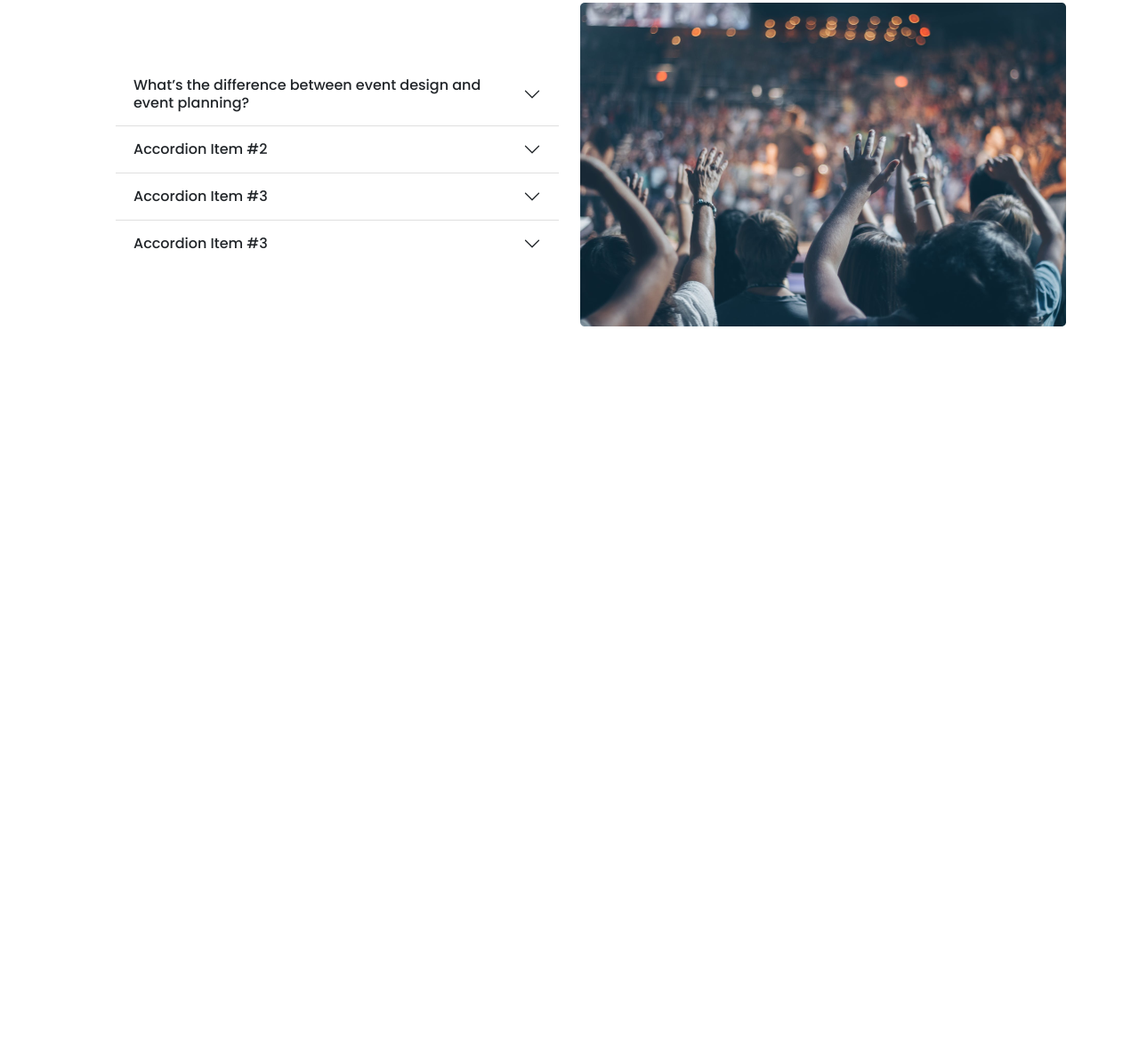
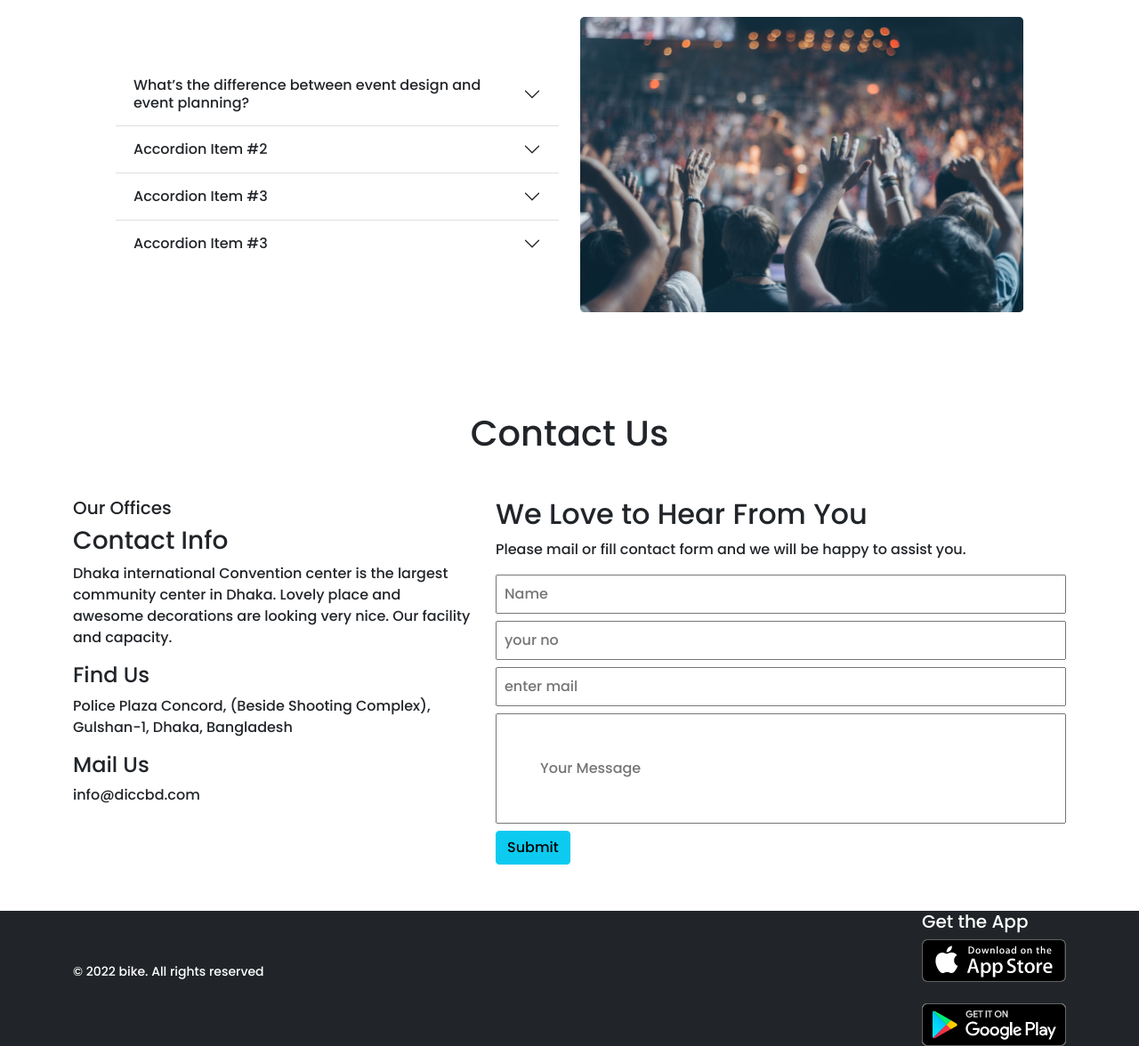
Before and after one commit to shahin597/Convention-center, a plain HTML site: page index.html in a window 1280 px wide. Shown: the part 1198-2374 px from the top of the page at 89% size. Before the commit the page ends 1661 px from the top, so only its background shows below. Drawn offline with nearby package versions, Linux system fonts and the light colour scheme.

Commit message:
added-fotter

```diff
--- a/index.html
+++ b/index.html
@@ -247,13 +247,72 @@
                     </div>
                 </div>
                 <!-- image -->
-                <div class="col-lg-6 col-sm-12">
-                    <img src="images/question.png" alt="">
+                <div class="col-lg-6 col-sm-12 d-flex justify-content-center align-items-center py-3">
+                    <img class="img-fluid" src="images/question.png" alt="">
+                </div>
+            </div>
+
+        </section>
+
+        <!-- contact-us -->
+        <section class="container my-5">
+            <h1 class="text-center mb-2">Contact Us</h1>
+            <div class="row mt-5">
+                <div class="col-lg-5">
+                    <div d-flex flex-column align-items-center>
+                        <h5>Our Offices</h5>
+                        <h3>Contact Info</h3>
+                        <p>Dhaka international Convention center is the largest community center in Dhaka. Lovely place
+                            and
+                            awesome
+                            decorations are looking very nice. Our facility and capacity.</p>
+                        <h4>Find Us</h4>
+                        <p>Police Plaza Concord, (Beside Shooting Complex), Gulshan-1, Dhaka, Bangladesh</p>
+                        <h4>
+                            Mail Us</h4>
+                        <p>info@diccbd.com</p>
+                    </div>
+                </div>
+                <div class="col-lg-7">
+                    <h2>We Love to Hear From You</h2>
+                    <p>Please mail or fill contact form and we will be happy to assist you.</p>
+                    <div class="d-flex flex-column pb-1">
+                        <input class="p-2 mb-2" type="text" placeholder="Name">
+                        <input class="p-2 mb-2" type="tel" placeholder="your no">
+                        <input class="p-2 mb-2" type="email" placeholder="enter mail">
+                        <input class="p-5 mb-2" type="text" placeholder="Your Message">
+                        <div>
+                            <button class="btn btn-info ">Submit</button>
+                        </div>
+                    </div>
                 </div>
             </div>
 
         </section>
     </main>
+    <footer class="bg-dark">
+        <section class="container">
+            <div class="text-white d-flex align-items-center justify-content-between">
+                <div>
+                    <p><small>© 2022 bike. All rights reserved</small></p>
+                </div>
+                <div class="d-flex flex-column">
+                    <h5>Get the App</h5>
+                    <a href="https://apps.apple.com/us/app/mario-kart-tour/id1293634699"><img src="images/app-store.png"
+                            alt=""> </a><br>
+                    <a href="https://play.google.com/store/apps/details?id=com.twitter.android&hl=en&gl=US"> <img
+                            src="images/google-play.png" alt=""></a>
+                </div>
+            </div>
+
+        </section>
+
+
+
+
+
+
+    </footer>
 
     <!-- bootstrap script -->
     <script src="https://cdn.jsdelivr.net/npm/bootstrap@5.1.3/dist/js/bootstrap.bundle.min.js"
```
Also changed, not shown: images/app-store.png (added), images/google-play.png (added).
